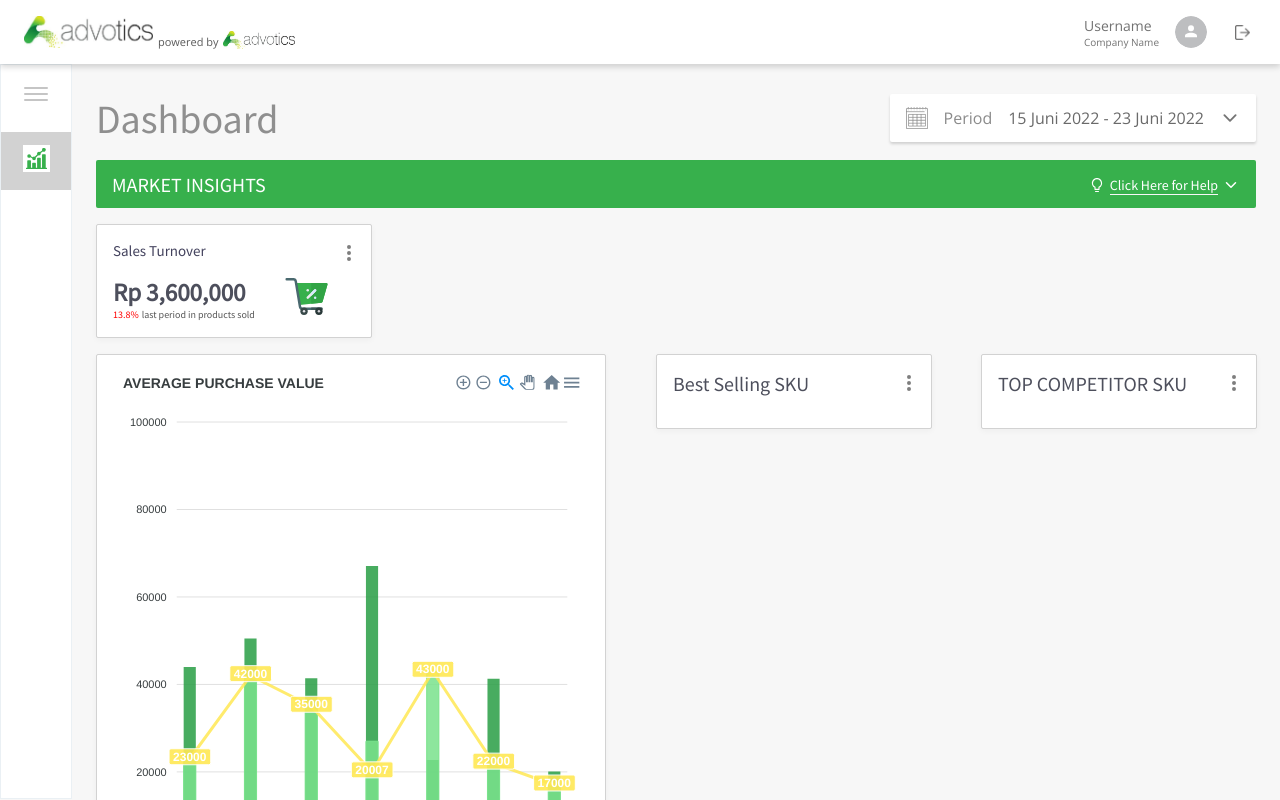
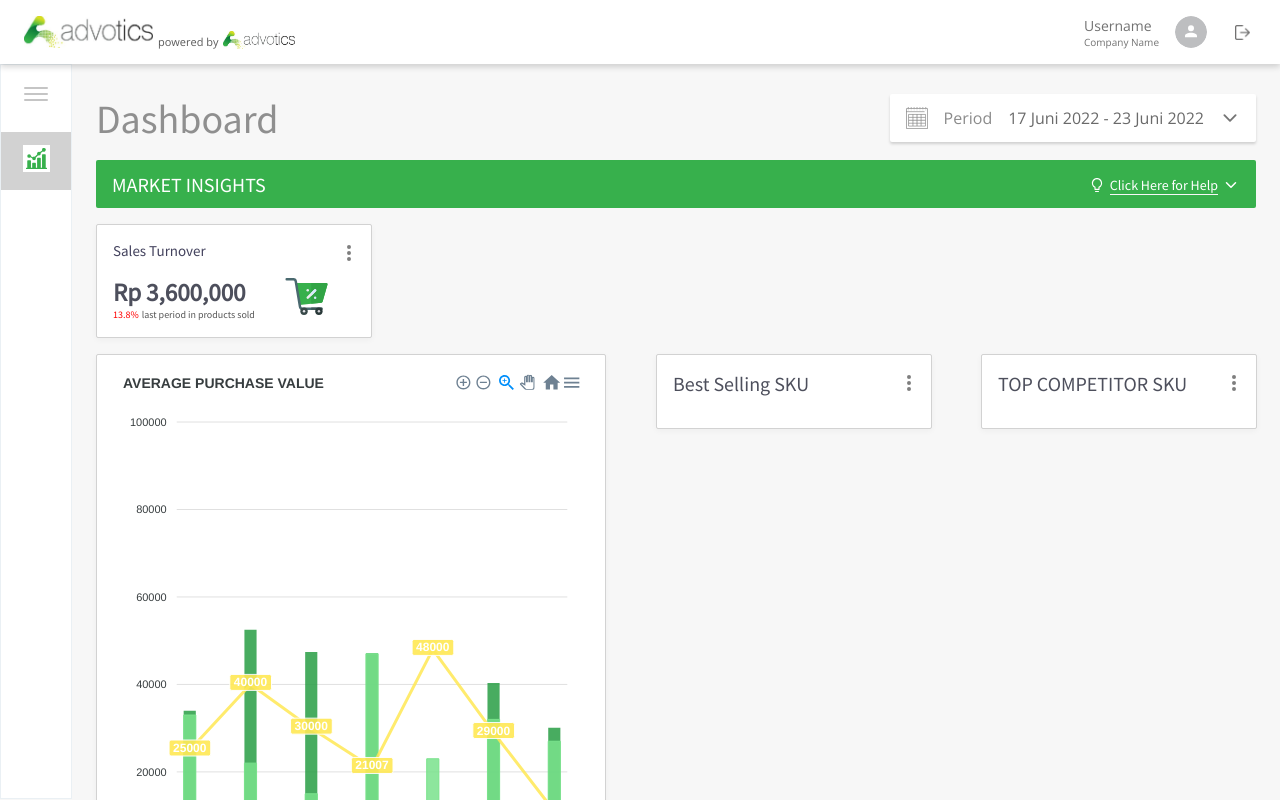
Before and after one commit to amrilsyaifa/advoticts-test, a React (Create React App) app: page / in a window 1280 px wide. Shown: the top 800 px of the page. Built offline with nearby package versions, Linux system fonts and the light colour scheme.

Commit message:
Add Data Chart

```diff
--- a/src/Reusables/Components/DateRangePicker/DateRangePicker.tsx
+++ b/src/Reusables/Components/DateRangePicker/DateRangePicker.tsx
@@ -4,8 +4,9 @@ import Styles from "./DateRangePicker.module.scss";
 import { IListPeriod, ListPeriod } from "./DateRangePickerConstant";
 import DatePicker from "react-datepicker";
 import UseOnClickOutside from "src/Hooks/useOnClickOutside";
-import { format } from "src/Reusables/Helpers/DateHelper";
+import { findPeriodList, format } from "src/Reusables/Helpers/DateHelper";
 import moment from "moment";
+import { formatDate } from "src/Reusables/Pages/Home/Home";
 
 interface IDateRangePicker {
   startDate: Date;
@@ -33,20 +34,31 @@ const DateRangePicker: React.FC<IDateRangePicker> = ({
   endDate,
   onChange,
 }) => {
-  const [startDateState, setStartDateState] = useState<Date>(new Date());
-  const [endDateState, setEndDateState] = useState<Date>(new Date());
+  const [startDateState, setStartDateState] = useState<Date>(startDate);
+  const [endDateState, setEndDateState] = useState<Date>(endDate);
   const [isShow, setIsShow] = useState<boolean>(false);
   const [selectedData, setSelectedData] = useState<IListPeriod | null>(null);
+  const [isDidMount, setIsDidMount] = useState<boolean>(false);
 
   const { useOnClickOutside } = UseOnClickOutside();
 
   const ref = useRef<HTMLDivElement>(null);
 
   useEffect(() => {
-    setStartDateState(startDate);
-    setEndDateState(endDate);
-    findPeriodType(startDate, endDate);
-  }, [startDate, endDate]);
+    setIsDidMount(true);
+  }, []);
+
+  useEffect(() => {
+    if (isDidMount) {
+      const starting = moment(startDate).format(formatDate);
+      const ending = moment(endDate).format(formatDate);
+      const newDateStart = new Date(starting);
+      const newDateEnd = new Date(ending);
+      setStartDateState(newDateStart);
+      setEndDateState(newDateEnd);
+      findPeriodType(newDateStart, newDateEnd);
+    }
+  }, [startDate, endDate, isDidMount]);
 
   useOnClickOutside(ref, () => setIsShow(false));
 
@@ -59,13 +71,7 @@ const DateRangePicker: React.FC<IDateRangePicker> = ({
   };
 
   const findPeriodType = (start: Date, end: Date) => {
-    const today = new Date();
-    const valueStart = today.getDate() - start?.getDate();
-    const valueEnd = today.getDate() - end?.getDate();
-    const result = ListPeriod.find(
-      (item: IListPeriod) =>
-        item.value.start === valueStart && item.value.end === valueEnd
-    );
+    const result = findPeriodList(start, end);
     setSelectedData(result ? result : ListPeriod[5]);
   };
 
@@ -76,12 +82,21 @@ const DateRangePicker: React.FC<IDateRangePicker> = ({
   };
 
   const onApply = () => {
-    const todayDate = moment().format("MMMM-DD-YYYY");
-    const selectStartDate = moment(startDateState).format("MMMM-DD-YYYY");
-    const selectEndDate = moment(endDateState).format("MMMM-DD-YYYY");
+    const todayDate = moment().format(formatDate);
+    const selectStartDate = moment(startDateState);
+    const selectEndDate = moment(endDateState);
 
-    if (!(todayDate === selectStartDate && todayDate === selectEndDate)) {
-      onChange([startDateState, endDateState]);
+    if (
+      !(
+        todayDate === selectStartDate.format(formatDate) &&
+        todayDate === selectEndDate.format(formatDate)
+      ) &&
+      selectEndDate.isValid()
+    ) {
+      onChange([
+        new Date(selectStartDate.format(formatDate)),
+        new Date(selectEndDate.format(formatDate)),
+      ]);
     }
     onCLose();
   };
@@ -168,9 +183,9 @@ const MenuDatePicker: React.FC<IMenuDatePicker> = ({
                 return (
                   <div
                     onClick={() => setSelectedData(item)}
-                    key={item.key}
+                    key={item.id}
                     className={`${Styles["list"]} ${
-                      selectedData?.key === item.key && Styles["active"]
+                      selectedData?.id === item.id && Styles["active"]
                     }`}
                   >
                     {item.label}
--- a/src/Reusables/Components/DateRangePicker/DateRangePickerConstant.ts
+++ b/src/Reusables/Components/DateRangePicker/DateRangePickerConstant.ts
@@ -1,8 +1,12 @@
+import moment from "moment";
+import { formatDate } from "src/Reusables/Pages/Home/Home";
+
 export interface IListPeriod {
-  key: number;
+  id: number;
   label: string;
   value: IValue;
   isCustom: boolean;
+  key: string;
 }
 
 interface IValue {
@@ -10,44 +14,51 @@ interface IValue {
   end: number;
 }
 
-const date = new Date();
+const today = moment().format("YYYY-MM-DD");
+const date = new Date(today);
 date.setDate(date.getDate() - 1);
 
 export const ListPeriod: IListPeriod[] = [
   {
-    key: 1,
+    id: 1,
     label: "Today",
     value: { start: 0, end: 0 },
     isCustom: false,
+    key: "today",
   },
   {
-    key: 2,
+    id: 2,
     label: "Yesterday",
     value: { start: 1, end: 1 },
     isCustom: false,
+    key: "yesterday",
   },
   {
-    key: 3,
+    id: 3,
     label: "Last 7 days",
     value: { start: 7, end: 1 },
     isCustom: false,
+    key: "last7Day",
   },
   {
-    key: 4,
+    id: 4,
     label: "Last 30 days",
     value: { start: 30, end: 1 },
     isCustom: false,
+    key: "last30Day",
   },
   {
-    key: 5,
+    id: 5,
     label: "This Month",
     value: { start: date.getDate(), end: 1 },
     isCustom: false,
+    key: "thisMonth",
   },
   {
-    key: 6,
+    id: 6,
     label: "Custom",
     value: { start: 8, end: 1 },
-    isCustom: false,
+    isCustom: true,
+    key: "custom",
   },
 ];
--- a/src/Reusables/Components/ListProduct/ListProduct.tsx
+++ b/src/Reusables/Components/ListProduct/ListProduct.tsx
@@ -30,7 +30,7 @@ const ListProduct: React.FC<IListProduct> = ({ title, data }) => {
               );
             } else if (index < 7) {
               return (
-                <div className={Styles["body"]}>
+                <div key={item.key} className={Styles["body"]}>
                   <img src={item.url} alt={item.key} />
                   <div className={Styles["col"]}>
                     <div className={Styles["title"]}>{item.name}</div>
--- a/src/Reusables/Helpers/DateHelper.ts
+++ b/src/Reusables/Helpers/DateHelper.ts
@@ -1,6 +1,23 @@
 import moment from "moment";
+import {
+  IListPeriod,
+  ListPeriod,
+} from "../Components/DateRangePicker/DateRangePickerConstant";
 
 moment.locale("LLLL");
 
 export const format = (d: Date, formatStr: string) =>
   moment(d).format(formatStr);
+
+export const findPeriodList = (start: Date, end: Date) => {
+  const todays = moment();
+  const starting = moment(start);
+  const ending = moment(end);
+  const valueStart = todays.diff(starting, "days");
+  const valueEnd = todays.diff(ending, "days");
+  const result = ListPeriod.find(
+    (item: IListPeriod) =>
+      item.value.start === valueStart && item.value.end === valueEnd
+  );
+  return result;
+};
--- /dev/null
+++ b/src/Reusables/Mock/DataDummy/chart.ts
@@ -0,0 +1,113 @@
+export const ChartDummy = {
+  today: [],
+  yesterday: [
+    {
+      name: "Gross",
+      type: "column",
+      data: [44000, 50500, 41400, 67100, 22700, 41300, 20100],
+    },
+    {
+      name: "Net",
+      type: "line",
+      data: [23000, 42000, 35000, 20007, 43000, 22000, 17000],
+    },
+    {
+      name: "Average Purchase Value",
+      type: "column",
+      data: [23000, 42000, 35000, 27000, 43000, 22000, 17000],
+    },
+    {
+      name: "Unit per Transaction",
+      type: "column",
+      data: [1000, 1000, 1000, 1000, 1000, 1000, 1017],
+    },
+  ],
+  last7Day: [
+    {
+      name: "Gross",
+      type: "column",
+      data: [34000, 52500, 47400, 47100, 12700, 40300, 30100],
+    },
+    {
+      name: "Net",
+      type: "line",
+      data: [25000, 40000, 30000, 21007, 48000, 29000, 11000],
+    },
+    {
+      name: "Average Purchase Value",
+      type: "column",
+      data: [33000, 22000, 15000, 47000, 23000, 32000, 27000],
+    },
+    {
+      name: "Unit per Transaction",
+      type: "column",
+      data: [2000, 1500, 1200, 1300, 1200, 1100, 2017],
+    },
+  ],
+  last30Day: [
+    {
+      name: "Gross",
+      type: "column",
+      data: [24000, 32500, 37400, 17100, 22700, 20300, 10100],
+    },
+    {
+      name: "Net",
+      type: "line",
+      data: [25000, 20000, 21000, 20007, 38000, 29000, 11000],
+    },
+    {
+      name: "Average Purchase Value",
+      type: "column",
+      data: [13000, 32000, 25000, 37000, 14000, 24000, 37000],
+    },
+    {
+      name: "Unit per Transaction",
+      type: "column",
+      data: [2100, 1700, 1600, 1400, 1900, 1300, 2017],
+    },
+  ],
+  thisMonth: [
+    {
+      name: "Gross",
+      type: "column",
+      data: [44000, 42500, 47400, 47100, 42700, 40300, 40100],
+    },
+    {
+      name: "Net",
+      type: "line",
+      data: [35000, 30000, 31000, 30007, 38000, 39000, 31000],
+    },
+    {
+      name: "Average Purchase Value",
+      type: "column",
+      data: [23000, 22000, 25000, 27000, 24000, 24000, 27000],
+    },
+    {
+      name: "Unit per Transaction",
+      type: "column",
+      data: [1100, 1700, 1600, 1400, 1900, 1300, 1017],
+    },
+  ],
+  custom: [
+    {
+      name: "Gross",
+      type: "column",
+      data: [14000, 12500, 17400, 17100, 12700, 10300, 10100],
+    },
+    {
+      name: "Net",
+      type: "line",
+      data: [25000, 20000, 21000, 20007, 28000, 29000, 21000],
+    },
+    {
+      name: "Average Purchase Value",
+      type: "column",
+      data: [33000, 32000, 35000, 37000, 34000, 34000, 37000],
+    },
+    {
+      name: "Unit per Transaction",
+      type: "column",
+      data: [1100, 1700, 1600, 1400, 1900, 1300, 1017],
+    },
+  ],
+};
--- a/src/Reusables/Pages/Home/Home.tsx
+++ b/src/Reusables/Pages/Home/Home.tsx
@@ -1,34 +1,55 @@
+import moment from "moment";
 import React, { useState, useEffect } from "react";
 
 import DateRangePicker from "src/Reusables/Components/DateRangePicker";
 import InfoBar from "src/Reusables/Components/InfoBar";
 import ListProduct from "src/Reusables/Components/ListProduct";
 import { ISKU } from "src/Reusables/Mock/DataDummy/best-selling-sku";
-import ChartHome from "./Components/ChartHome/Chart.Home";
+import ChartHome, { ISeries } from "./Components/ChartHome/Chart.Home";
 import HomeCard from "./Components/HomeCard/Home.Card";
 import Styles from "./Home.module.scss";
 import useHome from "./Hooks/useHome";
 
-const start = new Date();
-start.setDate(start.getDate() - 7);
-
-const end = new Date();
-end.setDate(end.getDate() - 1);
+export const formatDate = "YYYY-MM-DD";
 
 const Home = () => {
   const [dataBestSelling, setDataBestSelling] = useState<ISKU[]>([]);
   const [dataTopCompetitor, setDataTopCompetitor] = useState<ISKU[]>([]);
-  const [startDate, setStartDate] = useState<Date>(start);
-  const [endDate, setEndDate] = useState<Date>(end);
+  const [startDate, setStartDate] = useState<Date>(new Date());
+  const [endDate, setEndDate] = useState<Date>(new Date());
+  const [isDidMount, setIsDidMount] = useState<boolean>(false);
+  const [chartData, setChartData] = useState<ISeries[]>([]);
 
-  const { onFetchData } = useHome();
+  const { onFetchDataSKU, onFetchDataChart } = useHome();
 
   useEffect(() => {
-    onFetchingData();
+    if (isDidMount) {
+      onFetchingData();
+    }
   }, [startDate, endDate]);
 
+  useEffect(() => {
+    const today = moment().format(formatDate);
+    const start = new Date(today);
+    start.setDate(start.getDate() - 7);
+
+    const end = new Date(today);
+    end.setDate(end.getDate() - 1);
+    setStartDate(start);
+    setEndDate(end);
+    setIsDidMount(true);
+  }, []);
+
   const onFetchingData = () => {
-    const { bestSelling, topCompetitor } = onFetchData(startDate, endDate);
+    const res = onFetchDataChart(
+      moment(startDate).format(formatDate),
+      moment(endDate).format(formatDate)
+    );
+    setChartData(res);
+    const { bestSelling, topCompetitor } = onFetchDataSKU(
+      moment(startDate).format(formatDate),
+      moment(endDate).format(formatDate)
+    );
     setDataBestSelling(bestSelling);
     setDataTopCompetitor(topCompetitor);
   };
@@ -37,7 +58,6 @@ const Home = () => {
     setStartDate(start);
     setEndDate(end);
   };
-
   return (
     <div className={Styles["container"]}>
       <div className={Styles["header"]}>
@@ -54,7 +74,7 @@ const Home = () => {
       <HomeCard />
       <div className={Styles["wrap-list"]}>
         <div className={Styles["chart"]}>
-          <ChartHome />
+          <ChartHome series={chartData} />
         </div>
         <div className={Styles["list"]}>
           <ListProduct title="Best Selling SKU" data={dataBestSelling} />
--- a/src/Reusables/Pages/Home/components/ChartHome/Chart.Home.tsx
+++ b/src/Reusables/Pages/Home/components/ChartHome/Chart.Home.tsx
@@ -4,29 +4,17 @@ import { ApexOptions } from "apexcharts";
 import Styles from "./ChartHome.module.scss";
 import Card from "src/Reusables/Components/Card";
 
-const ChartHome = () => {
-  const series = [
-    {
-      name: "Gross",
-      type: "column",
-      data: [44000, 50500, 41400, 67100, 22700, 41300, 20100],
-    },
-    {
-      name: "Net",
-      type: "line",
-      data: [23000, 42000, 35000, 20007, 43000, 22000, 17000],
-    },
-    {
-      name: "Average Purchase Value",
-      type: "column",
-      data: [23000, 42000, 35000, 27000, 43000, 22000, 17000],
-    },
-    {
-      name: "Unit per Transaction",
-      type: "column",
-      data: [1000, 1000, 1000, 1000, 1000, 1000, 1017],
-    },
-  ];
+interface IChartHome {
+  series: ISeries[];
+}
+
+export interface ISeries {
+  name: string;
+  type: string;
+  data: number[];
+}
+
+const ChartHome: React.FC<IChartHome> = ({ series }) => {
   const options: ApexOptions = {
     plotOptions: {
       bar: {
@@ -53,7 +41,7 @@ const ChartHome = () => {
       enabled: true,
       enabledOnSeries: [1],
     },
-    labels: ["Jan 12", "Tue", "wed", "Thu", "Fri", "Sat", "Sun"],
+    labels: ["Mon", "Tue", "wed", "Thu", "Fri", "Sat", "Sun"],
     colors: ["#289E45", "#ffe854", "#7AE28C", "#707070"],
   };
   return (
```
Also changed, not shown: src/Reusables/Pages/Home/Hooks/useHome.tsx (+21 -7 lines).
